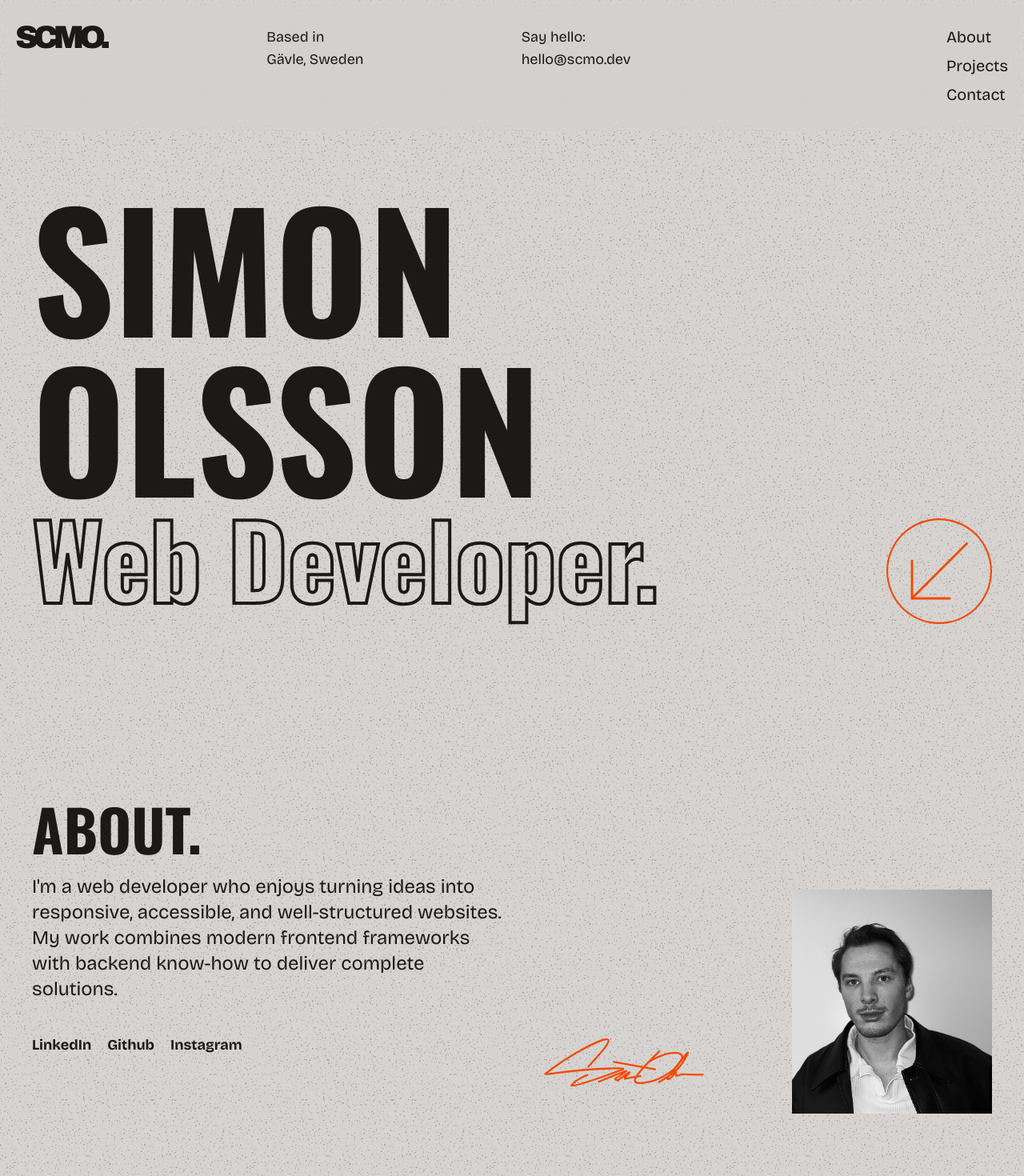
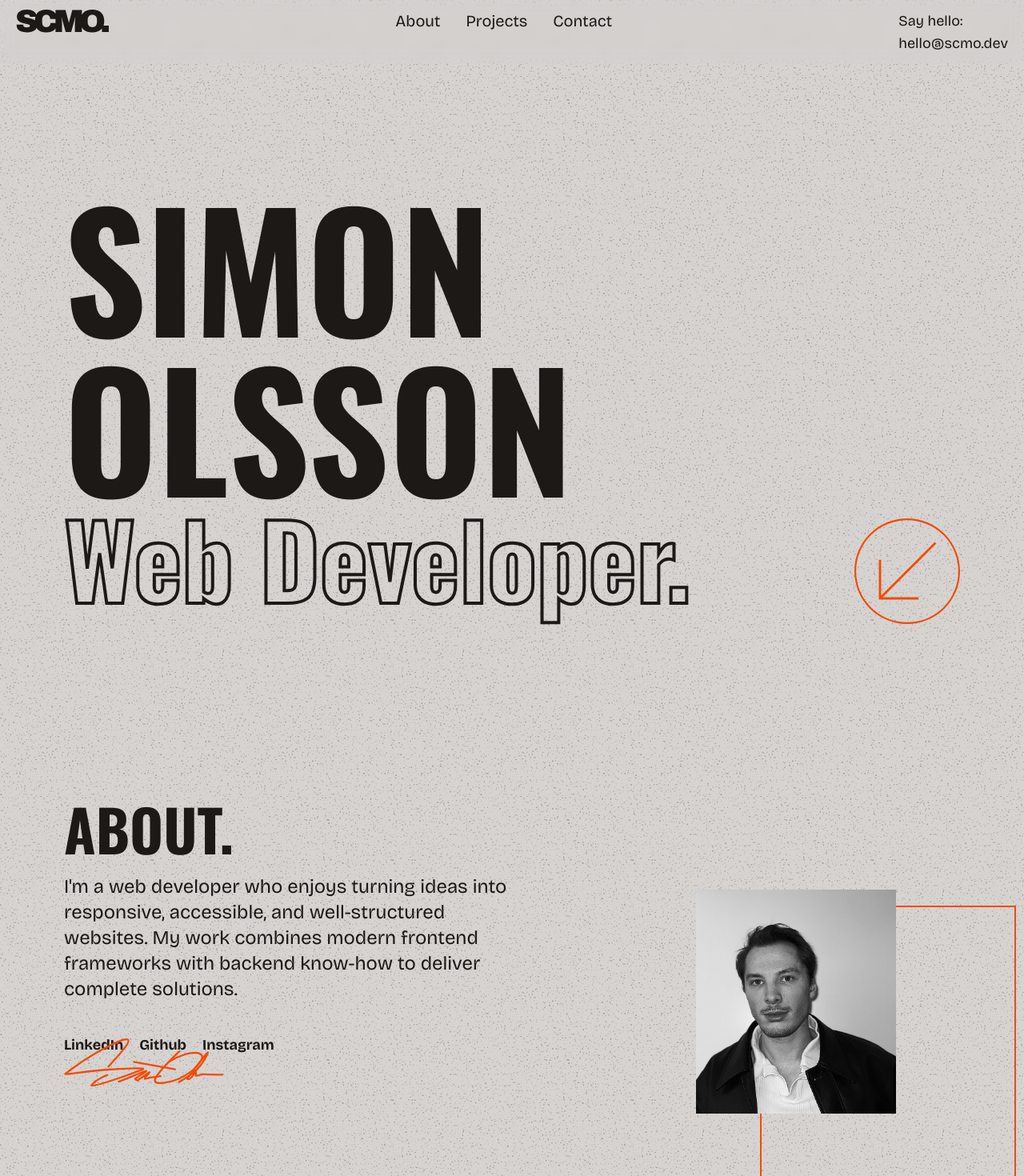
Before and after one commit to scmo-1/portfolio, a Next.js app: page / in a window 1280 px wide. Shown: the top 1470 px of the page at 80% size. Built offline with nearby package versions, Linux system fonts and the light colour scheme.

Commit message:
changed header layout + layout in about section

```diff
--- a/src/app/page.jsx
+++ b/src/app/page.jsx
@@ -5,7 +5,7 @@ import Toolbox from "@/components/sections/toolbox/toolbox";
 
 export default function Home() {
   return (
-    <div className="mx-auto flex h-fit w-full max-w-screen-2xl flex-col px-5 lg:px-10">
+    <div className="mx-auto flex h-fit w-full max-w-screen-2xl flex-col px-5 md:px-15 lg:px-20">
       <HeroSection />
       <AboutSection />
       <Toolbox />
--- a/src/components/sections/about/AboutSection.jsx
+++ b/src/components/sections/about/AboutSection.jsx
@@ -27,15 +27,16 @@ function AboutSection() {
             </li>
           </ul>
         </article>
-        <div className="relative mt-10 h-[280px] w-[250px] lg:h-[400] lg:w-[350]">
+        <div className="relative mt-10 h-[280px] w-[250px] lg:right-20 lg:h-[400] lg:w-[350]">
           <Image
             src={"/images/portrait.png"}
             fill
             className="z-5"
             alt="Portrait"
           />
+          <span className="lg:absolute lg:top-5 lg:left-20 lg:h-100 lg:w-80 lg:border-2 lg:border-orange-600"></span>
         </div>
-        <div className="absolute bottom-1 left-40 z-10 lg:left-160">
+        <div className="absolute bottom-1 left-40 z-10 lg:left-0">
           <Signature className="h-30 w-50 text-orange-600" />
         </div>
       </div>
--- a/src/components/ui/Header.jsx
+++ b/src/components/ui/Header.jsx
@@ -5,21 +5,11 @@ import MenuIcon from "@/assets/MenuIcon.svg";
 
 function Header() {
   return (
-    <header className="isolation-isolate fixed z-99 flex w-full justify-between px-5 py-8 text-lg backdrop-blur-sm">
+    <header className="fixed z-99 flex w-full justify-between px-5 py-3 text-lg backdrop-blur-sm">
       <Link href={"#"}>
         <Logo className="text-stone-900 mix-blend-difference" />
       </Link>
-      <span className="hidden lg:block">
-        Based in <br /> Gävle, Sweden
-      </span>
-      <div className="hidden lg:flex lg:flex-col">
-        <span>Say hello:</span>
-        <a href="#">hello@scmo.dev</a>
-      </div>
-      <div>
-        <MenuIcon className="lg:hidden" />
-      </div>
-      <ul className="hidden lg:flex lg:flex-col lg:gap-2 lg:text-xl">
+      <ul className="hidden lg:flex lg:justify-center lg:gap-8 lg:text-xl">
         <li>
           <a href="#">About</a>
         </li>
@@ -30,6 +20,14 @@ function Header() {
           <a href="#">Contact</a>
         </li>
       </ul>
+
+      <div className="hidden lg:flex lg:flex-col">
+        <span>Say hello:</span>
+        <a href="#">hello@scmo.dev</a>
+      </div>
+      <div className="lg:hidden">
+        <MenuIcon />
+      </div>
     </header>
   );
 }
```
